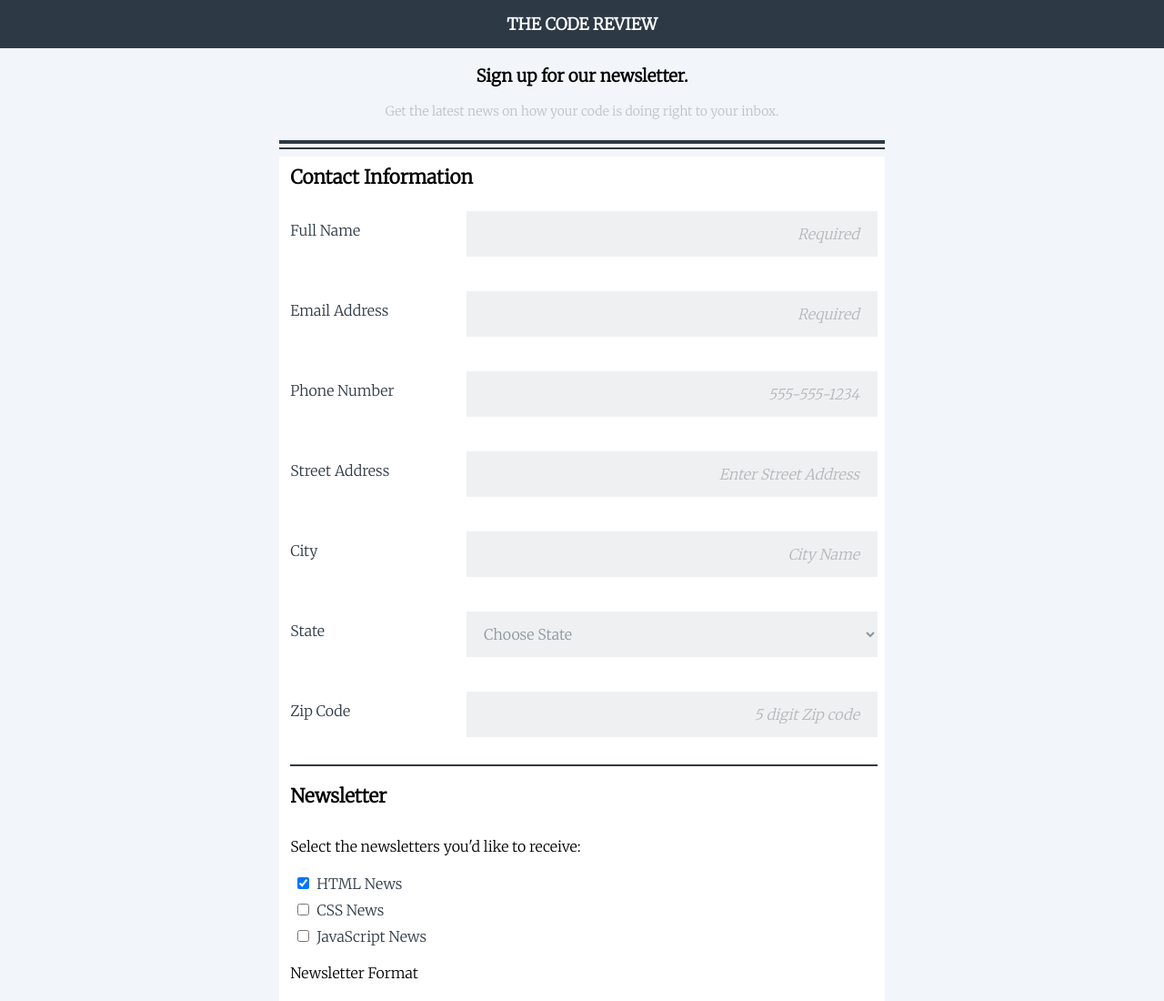
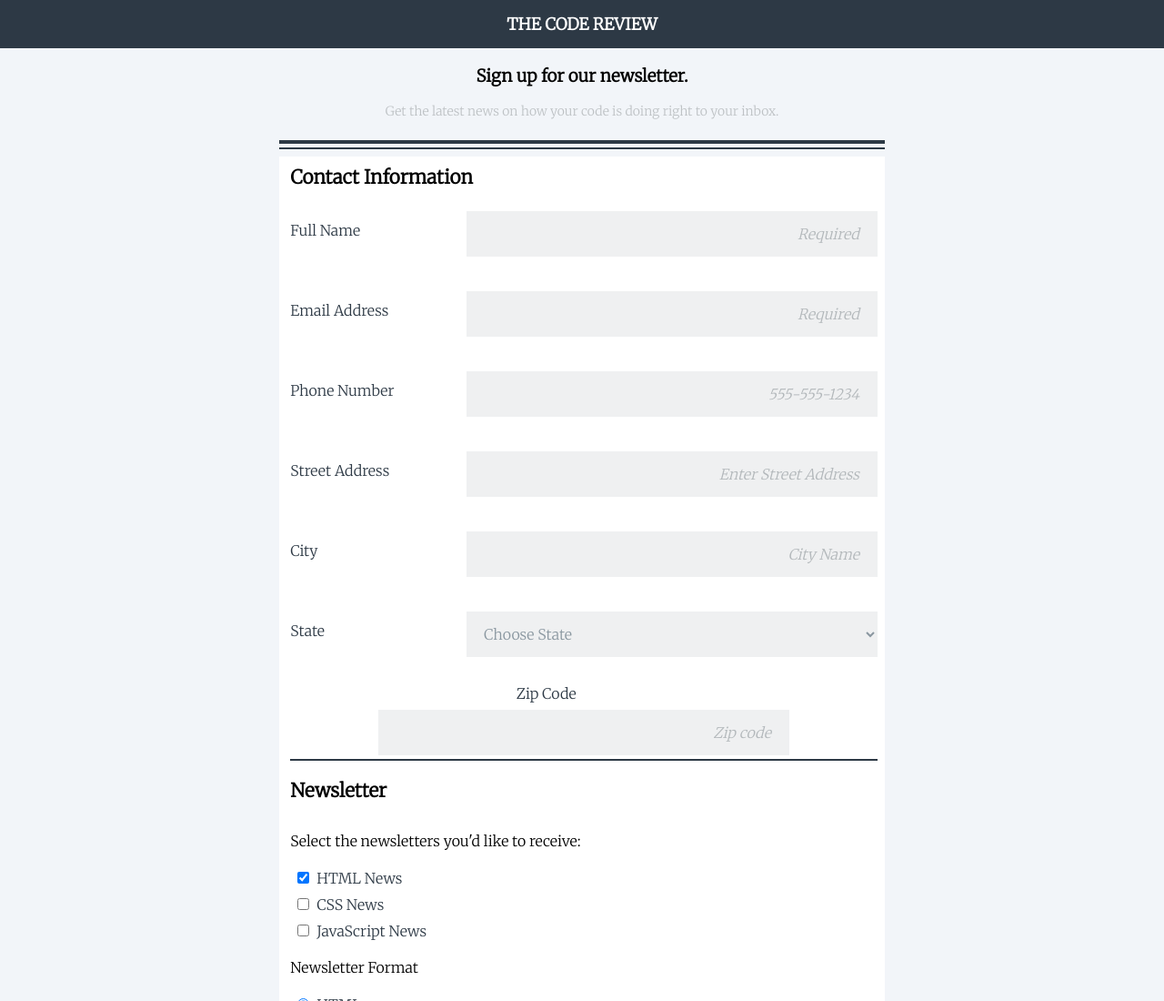
Before and after one commit to computergrrl/Client-Side-Registration-Form-Mobile-Responsive, a plain HTML site: page index.html in a window 1280 px wide. Shown: the top 1100 px of the page at 91% size. Drawn offline with Linux system fonts and the light colour scheme.

Commit message:
Fixed zip width for 320px

```diff
--- a/css/style.css
+++ b/css/style.css
@@ -107,6 +107,16 @@ select:focus {
     height: 60px;
     border-radius: 1em;
     outline: none;
+}
+
+.flex-zip {
+    display: flex;
+    flex-direction: column;
+    justify-content: flex-start;
+}
+
+.flex-zip input {
+    width: 50%;
 }
 
 input[type="text"]::placeholder,
--- a/index.html
+++ b/index.html
@@ -102,9 +102,9 @@
                   <option value="WY">Wyoming</option>
                 </select>
               </div>
-              <div class="flex-pair">
+              <div class="flex-zip">
                 <label for="zip">Zip Code</label>
-                <input id="zip" name="user_zip" type="text" placeholder="5 digit Zip code">
+                <input id="zip" name="user_zip" type="text" placeholder="Zip code">
               </div>
           </div>
             <hr class="hr2">
```
